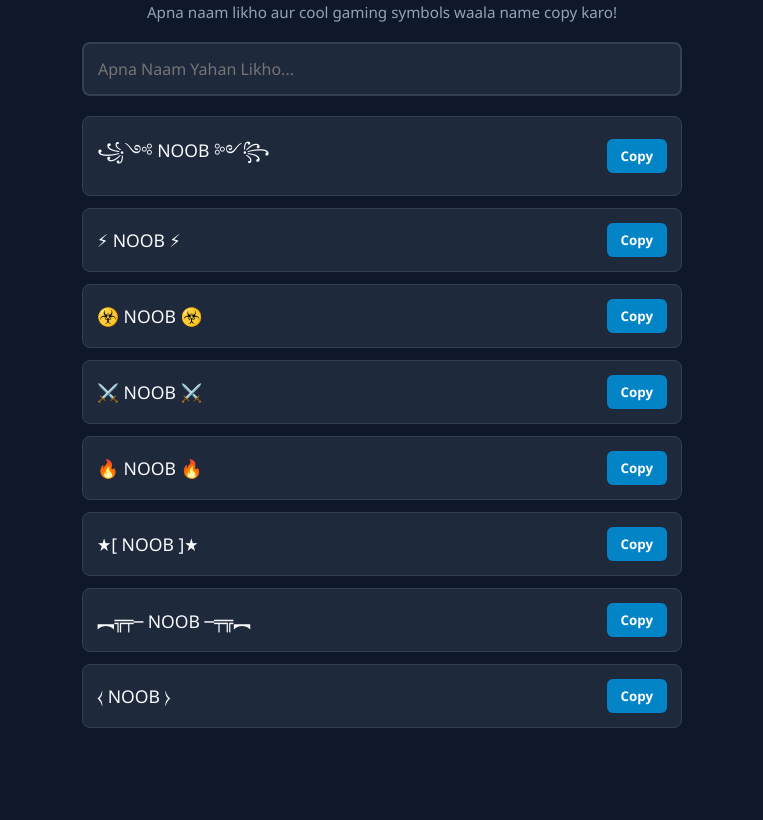
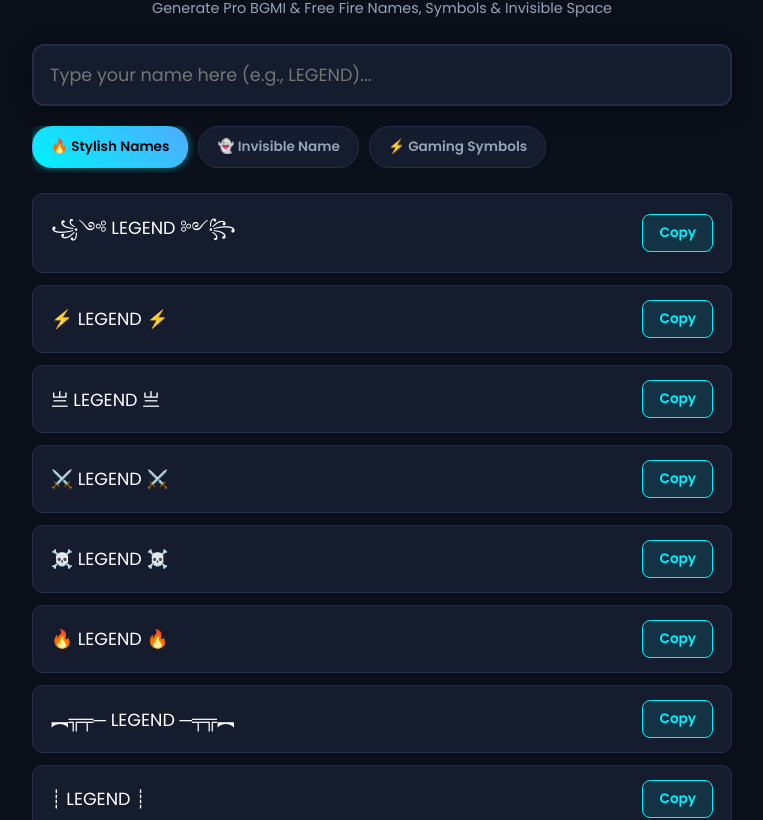
Before and after one commit to prabhatsahmechanical-hue/BGMI-Free-Fire-Gaming-Symbol-Generator, a plain HTML site: page index.html in a window 1280 px wide. Shown: the part 67-887 px from the top of the page, without its empty margins (258-1021 px from the left). Before the commit the page ends 815 px from the top, so only its background shows below. Drawn offline with Linux system fonts and the light colour scheme.

Commit message:
Update index.html

```diff
--- a/index.html
+++ b/index.html
@@ -3,72 +3,176 @@
 <head>
   <meta charset="UTF-8">
   <meta name="viewport" content="width=device-width, initial-scale=1.0">
-  <title>BGMI & Free Fire Name Generator | Stylish Symbols & Invisible Name</title>
-  <meta name="description" content="Generate cool and stylish names for BGMI & Free Fire with trendy symbols, invisible spaces, and fancy fonts. Copy with one click!">
+  <title>🔥 Pro Gaming Name & Symbol Generator | BGMI & Free Fire</title>
+  <meta name="description" content="Generate cool neon symbols, invisible space, and pro fancy names for BGMI, Free Fire, and PUBG. One-click copy!">
+  <link href="https://fonts.googleapis.com/css2?family=Orbitron:wght@500;800&family=Poppins:wght@400;600&display=swap" rel="stylesheet">
   <style>
-    * { box-sizing: border-box; font-family: 'Segoe UI', Tahoma, Geneva, Verdana, sans-serif; margin: 0; padding: 0; }
-    body { background-color: #0f172a; color: #f8fafc; display: flex; flex-direction: column; align-items: center; padding: 20px; }
-    .container { max-width: 600px; width: 100%; text-align: center; }
-    h1 { color: #38bdf8; margin-bottom: 10px; font-size: 1.8rem; }
-    p { color: #94a3b8; font-size: 0.95rem; margin-bottom: 20px; }
-    input { width: 100%; padding: 14px; border-radius: 8px; border: 2px solid #334155; background: #1e293b; color: #fff; font-size: 1rem; outline: none; margin-bottom: 20px; }
-    input:focus { border-color: #38bdf8; }
-    .card-list { display: flex; flex-direction: column; gap: 12px; }
-    .card { background: #1e293b; padding: 14px; border-radius: 8px; display: flex; justify-content: space-between; align-items: center; border: 1px solid #334155; }
-    .card span { font-size: 1.1rem; word-break: break-all; }
-    .copy-btn { background: #0284c7; color: white; border: none; padding: 8px 14px; border-radius: 6px; cursor: pointer; font-weight: bold; transition: 0.2s; }
-    .copy-btn:hover { background: #0369a1; }
-    .copied { background: #22c55e !important; }
+    :root {
+      --bg: #0b0f19;
+      --card-bg: #151c2e;
+      --accent: #00f2fe;
+      --accent-pink: #4facfe;
+      --text: #f1f5f9;
+      --border: #232d48;
+    }
+    * { box-sizing: border-box; font-family: 'Poppins', sans-serif; margin: 0; padding: 0; }
+    body { background-color: var(--bg); color: var(--text); padding: 20px 10px; display: flex; flex-direction: column; align-items: center; min-height: 100vh; }
+
+    header { text-align: center; margin-bottom: 25px; }
+    h1 { font-family: 'Orbitron', sans-serif; font-size: 2rem; background: linear-gradient(45deg, #00f2fe, #4facfe); -webkit-background-clip: text; -webkit-text-fill-color: transparent; text-shadow: 0 0 20px rgba(0, 242, 254, 0.3); }
+    p.subtitle { color: #94a3b8; font-size: 0.9rem; margin-top: 5px; }
+
+    .main-container { width: 100%; max-width: 700px; }
+
+    /* Input Box */
+    .input-box { position: relative; margin-bottom: 20px; }
+    .input-box input { width: 100%; padding: 16px; border-radius: 12px; border: 2px solid var(--border); background: var(--card-bg); color: #fff; font-size: 1.1rem; outline: none; transition: 0.3s; box-shadow: 0 4px 20px rgba(0, 0, 0, 0.4); }
+    .input-box input:focus { border-color: var(--accent); box-shadow: 0 0 15px rgba(0, 242, 254, 0.4); }
+
+    /* Tabs */
+    .tabs { display: flex; gap: 10px; margin-bottom: 20px; overflow-x: auto; padding-bottom: 5px; }
+    .tab-btn { background: var(--card-bg); color: #94a3b8; border: 1px solid var(--border); padding: 10px 18px; border-radius: 20px; cursor: pointer; white-space: nowrap; font-weight: 600; font-size: 0.85rem; transition: 0.3s; }
+    .tab-btn.active, .tab-btn:hover { background: linear-gradient(45deg, #00f2fe, #4facfe); color: #000; border-color: transparent; box-shadow: 0 0 10px rgba(0, 242, 254, 0.5); }
+
+    /* Output Grid */
+    .results-grid { display: flex; flex-direction: column; gap: 12px; }
+    .name-card { background: var(--card-bg); border: 1px solid var(--border); border-radius: 10px; padding: 14px 18px; display: flex; justify-content: space-between; align-items: center; transition: 0.2s; }
+    .name-card:hover { border-color: var(--accent); transform: translateY(-2px); }
+    .name-text { font-size: 1.1rem; word-break: break-all; color: #fff; }
+
+    .copy-btn { background: rgba(0, 242, 254, 0.1); color: var(--accent); border: 1px solid var(--accent); padding: 8px 16px; border-radius: 8px; cursor: pointer; font-weight: 600; font-size: 0.85rem; transition: 0.3s; }
+    .copy-btn:hover { background: var(--accent); color: #000; }
+    .copied { background: #22c55e !important; color: #fff !important; border-color: #22c55e !important; }
+
+    /* Special Invisible Space Box */
+    .invisible-box { background: linear-gradient(135deg, #1e2640, #151c2e); border: 1px dashed var(--accent); border-radius: 12px; padding: 20px; text-align: center; margin-bottom: 20px; }
+    .invisible-box h3 { font-family: 'Orbitron', sans-serif; color: var(--accent); font-size: 1.1rem; margin-bottom: 8px; }
+    .invisible-box p { font-size: 0.85rem; color: #94a3b8; margin-bottom: 12px; }
+
+    /* Symbols Grid */
+    .symbols-grid { display: grid; grid-template-columns: repeat(auto-fill, minmax(60px, 1fr)); gap: 10px; }
+    .symbol-btn { background: var(--card-bg); border: 1px solid var(--border); padding: 12px; border-radius: 8px; color: #fff; font-size: 1.2rem; cursor: pointer; text-align: center; transition: 0.2s; }
+    .symbol-btn:hover { border-color: var(--accent); background: rgba(0,242,254,0.1); }
   </style>
 </head>
 <body>
 
-  <div class="container">
-    <h1>🔥 BGMI & Free Fire Name Generator</h1>
-    <p>Apna naam likho aur cool gaming symbols waala name copy karo!</p>
+  <header>
+    <h1>🎮 GAMER NAME STUDIO</h1>
+    <p class="subtitle">Generate Pro BGMI & Free Fire Names, Symbols & Invisible Space</p>
+  </header>
 
-    <input type="text" id="userInput" placeholder="Apna Naam Yahan Likho..." oninput="generateNames()">
+  <div class="main-container">
 
-    <div class="card-list" id="results">
-      <!-- Generated names will appear here -->
+    <div class="input-box">
+      <input type="text" id="username" placeholder="Type your name here (e.g., LEGEND)..." oninput="renderAll()">
     </div>
+
+    <!-- Navigation Tabs -->
+    <div class="tabs">
+      <button class="tab-btn active" onclick="switchTab('stylish')">🔥 Stylish Names</button>
+      <button class="tab-btn" onclick="switchTab('invisible')">👻 Invisible Name</button>
+      <button class="tab-btn" onclick="switchTab('symbols')">⚡ Gaming Symbols</button>
+    </div>
+
+    <!-- TAB 1: STYLISH NAMES -->
+    <div id="tab-stylish" class="tab-content">
+      <div class="results-grid" id="stylish-results"></div>
+    </div>
+
+    <!-- TAB 2: INVISIBLE NAME -->
+    <div id="tab-invisible" class="tab-content" style="display: none;">
+      <div class="invisible-box">
+        <h3>BGMI / FF Invisible Space Character</h3>
+        <p>Copy this special unicode character to hide your name in BGMI or Free Fire!</p>
+        <button class="copy-btn" style="padding: 12px 24px; font-size: 1rem;" onclick="copyInvisible(this)">Copy Invisible Space 👻</button>
+      </div>
+    </div>
+
+    <!-- TAB 3: SYMBOLS LIBRARY -->
+    <div id="tab-symbols" class="tab-content" style="display: none;">
+      <div class="symbols-grid" id="symbols-container"></div>
+    </div>
+
   </div>
 
   <script>
-    const prefixes = ["꧁༺", "⚡", "☣️", "⚔️", "🔥", "★[", "︻╦╤─ ", "⧼"];
-    const suffixes = ["༻꧂", "⚡", "☣️", "⚔️", "🔥", "]★", " ─╤╦︻", "⧽"];
+    const symbols = ["꧁༺", "༻꧂", "⚡", "☣️", "⚔️", "🔥", "★", "☠️", "👑", "︻╦╤─", "🎯", "✦", "亗", "ᯓ", "꧅", "☯︎", "〆", "父", "⧼", "⧽"];
 
-    function generateNames() {
-      const input = document.getElementById('userInput').value || "NOOB";
-      const resultsDiv = document.getElementById('results');
-      resultsDiv.innerHTML = "";
+    function switchTab(tabName) {
+      document.querySelectorAll('.tab-content').forEach(el => el.style.display = 'none');
+      document.querySelectorAll('.tab-btn').forEach(el => el.classList.remove('active'));
 
-      prefixes.forEach((pre, index) => {
-        const suf = suffixes[index];
-        const formattedName = `${pre} ${input} ${suf}`;
+      document.getElementById(`tab-${tabName}`).style.display = 'block';
+      event.currentTarget.classList.add('active');
+    }
 
+    function renderAll() {
+      const val = document.getElementById('username').value || "LEGEND";
+      const container = document.getElementById('stylish-results');
+      container.innerHTML = "";
+
+      // Variations
+      const variations = [
+        `꧁༺ ${val} ༻꧂`,
+        `⚡ ${val} ⚡`,
+        `亗 ${val} 亗`,
+        `⚔️ ${val} ⚔️`,
+        `☠️ ${val} ☠️`,
+        `🔥 ${val} 🔥`,
+        `︻╦╤─ ${val} ─╤╦︻`,
+        `┊ ${val} ┊`,
+        `ᯓ ${val} ᯓ`,
+        `★ [${val}] ★`
+      ];
+
+      variations.forEach(text => {
         const card = document.createElement('div');
-        card.className = 'card';
+        card.className = 'name-card';
         card.innerHTML = `
-          <span>${formattedName}</span>
-          <button class="copy-btn" onclick="copyText('${formattedName}', this)">Copy</button>
+          <span class="name-text">${text}</span>
+          <button class="copy-btn" onclick="copyText('${text}', this)">Copy</button>
         `;
-        resultsDiv.appendChild(card);
+        container.appendChild(card);
       });
     }
 
     function copyText(text, btn) {
       navigator.clipboard.writeText(text);
+      const originalText = btn.innerText;
       btn.innerText = "Copied! 👍";
       btn.classList.add('copied');
       setTimeout(() => {
-        btn.innerText = "Copy";
+        btn.innerText = originalText;
+        btn.classList.remove('copied');
+      }, 1500);
+    }
+
+    function copyInvisible(btn) {
+      // Hangul filler character used for invisible space in games
+      navigator.clipboard.writeText("ㅤ");
+      btn.innerText = "Copied Invisible Space! 👻";
+      btn.classList.add('copied');
+      setTimeout(() => {
+        btn.innerText = "Copy Invisible Space 👻";
         btn.classList.remove('copied');
       }, 2000);
     }
 
-    // Initial load
-    generateNames();
+    function loadSymbols() {
+      const grid = document.getElementById('symbols-container');
+      symbols.forEach(sym => {
+        const btn = document.createElement('button');
+        btn.className = 'symbol-btn';
+        btn.innerText = sym;
+        btn.onclick = () => copyText(sym, btn);
+        grid.appendChild(btn);
+      });
+    }
+
+    // Init
+    renderAll();
+    loadSymbols();
   </script>
 
 </body>
```
